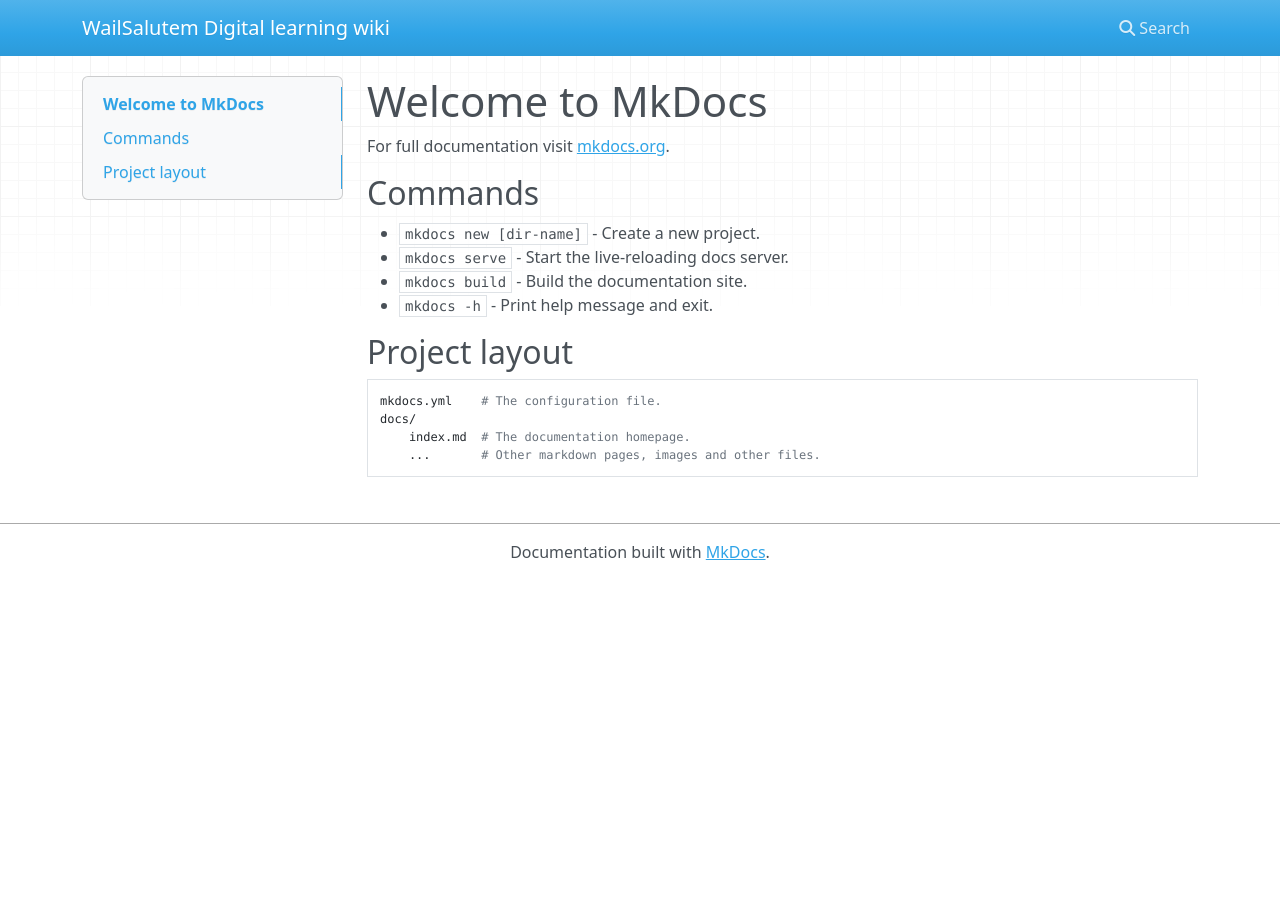
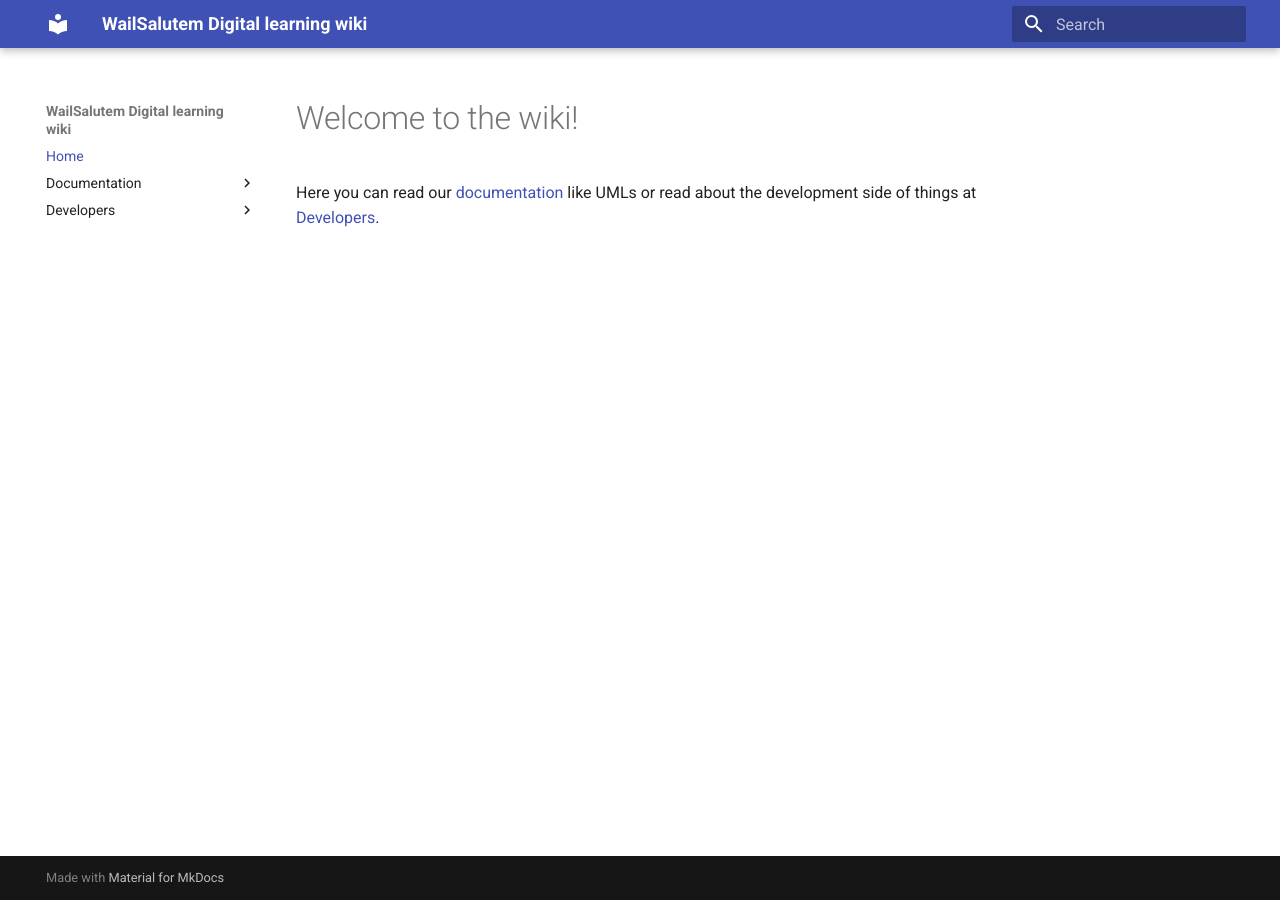
Before and after one commit to al3ksandrs/wailsalutem-digital-learning, an MkDocs documentation site: the page built from docs/index.md, in a window 1280 px wide. Built offline with MkDocs 1.6.1 and Material for MkDocs 9.7.7, drawn with Linux system fonts in a browser that asks for light colours; nearby versions of some CDN libraries.

Commit message:
feat: Wiki expansion

```diff
--- a/docs/index.md
+++ b/docs/index.md
@@ -1,17 +1,3 @@
-# Welcome to MkDocs
+# Welcome to the wiki!
 
-For full documentation visit [mkdocs.org](https://www.mkdocs.org).
-
-## Commands
-
-* `mkdocs new [dir-name]` - Create a new project.
-* `mkdocs serve` - Start the live-reloading docs server.
-* `mkdocs build` - Build the documentation site.
-* `mkdocs -h` - Print help message and exit.
-
-## Project layout
-
-    mkdocs.yml    # The configuration file.
-    docs/
-        index.md  # The documentation homepage.
-        ...       # Other markdown pages, images and other files.
+Here you can read our [documentation](documentation/cooperation-agreement.md) like UMLs or read about the development side of things at [Developers](developers/working-with-git.md).
--- a/mkdocs.yml
+++ b/mkdocs.yml
@@ -1 +1,14 @@
+theme:
+  name: material
+
 site_name: WailSalutem Digital learning wiki
+
+nav:
+  - Home: index.md
+  - Documentation:
+    - Cooperation agreement: documentation/cooperation-agreement.md
+    - Use Case diagram: documentation/use-case-diagram.md
+    - Interviews:
+      - Interview questions: documentation/interviews/interview-questions.md
+  - Developers:
+    - Working with Git: developers/working-with-git.md
--- a/package.json
+++ b/package.json
@@ -11,7 +11,8 @@
         "dev": "concurrently \"npm run dev --workspace=client\" \"npm run dev --workspace=server\"",
         "build": "npm run build --workspace=client",
         "lint": "npm run lint --workspace=client",
-        "wiki": "mdocs serve"
+        "wiki": "mkdocs serve",
+        "wiki:build": "mkdocs build"
     },
     "devDependencies": {
         "@eslint/js": "^9.36.0",
```
Also changed, not shown: README.md (+5 -0 lines), docs/developers/working-with-git.md (added, +17 -0 lines), docs/documentation/cooperation-agreement.md (added, +169 -0 lines), docs/documentation/interviews/interview-questions.md (added, +39 -0 lines), docs/documentation/use-case-diagram.md (added, +1 -0 lines), docs/documentation/interviews.md (added), docs/img/USE-CASE-DIAGRAM.png (added), 1 other file.
